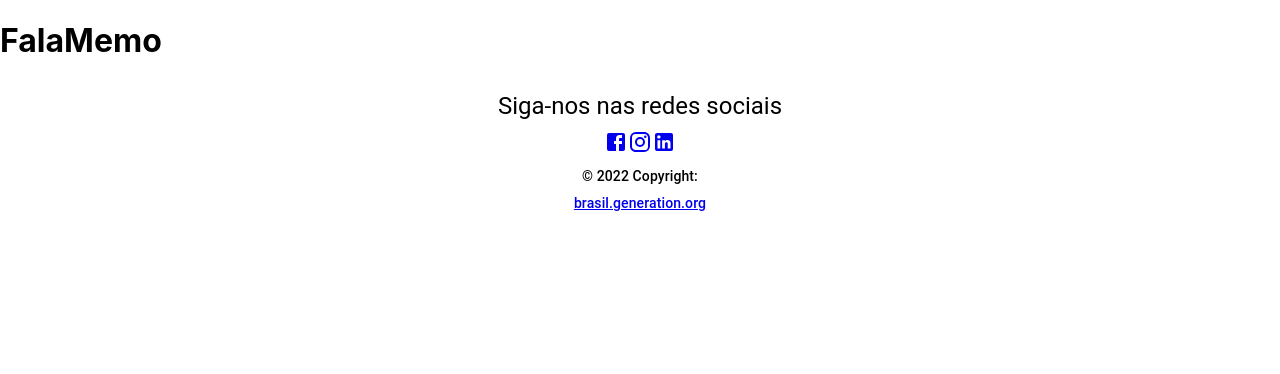
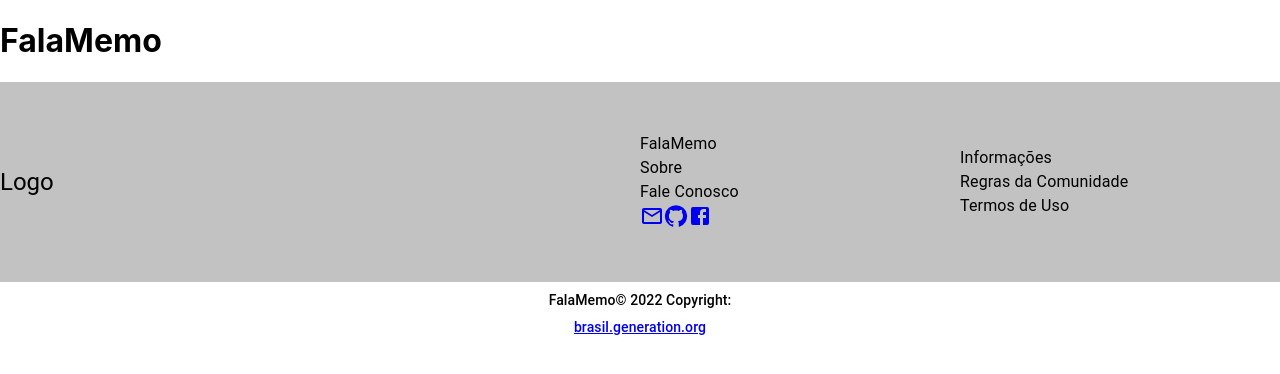
Before and after one commit to FalaMemoGeneration/Projeto-FalaMemo-React, a React (Create React App) app: page /cadastro in a window 1280 px wide. Shown: the top 374 px of the page. Built offline with nearby package versions, Linux system fonts and the light colour scheme.

Commit message:
Update Footer

```diff
--- a/src/components/static/Footer.css
+++ b/src/components/static/Footer.css
@@ -0,0 +1,5 @@
+.footer-container{
+    background-color: #c3c2c2 !important;
+    width: 100%;
+    height: 200px;
+}
--- a/src/components/static/Footer.tsx
+++ b/src/components/static/Footer.tsx
@@ -1,34 +1,59 @@
 import React from 'react'
 import './Footer.css'
 import { Grid, Box, Typography } from '@mui/material'
+import EmailIcon from '@mui/icons-material/EmailOutlined'
+import GitHubIcon from '@mui/icons-material/GitHub'
 import FacebookIcon from '@mui/icons-material/Facebook'
-import InstagramIcon from '@mui/icons-material/Instagram'
-import LinkedInIcon from '@mui/icons-material/LinkedIn'
 
 function Footer() {
     return (
         <>
-            <Grid container direction="row" justifyContent="center" alignItems="center">
-                <Grid alignItems="center" item xs={12}>
+            <Grid container direction="row" justifyContent="center" alignItems="center" className='footer-container'>
+                <Grid alignItems="center" item xs={6}>
                     <Box>
-                        <Box paddingTop={1} display="flex" alignItems="center" justifyContent="center">
-                            <Typography variant="h5" align="center" gutterBottom>Siga-nos nas redes sociais </Typography>
+                        <Typography variant="h5">Logo</Typography>
+                    </Box>
+                </Grid>
+                <Grid alignItems="center" item xs={3}>
+                    <Box>
+                        <Typography>FalaMemo</Typography>
+                    </Box>
+                    <Box>
+                        <Typography>Sobre </Typography>
+                    </Box>
+                    <Box>
+                        <Box>
+                            <Typography>Fale Conosco </Typography>
                         </Box>
-                        <Box display="flex" alignItems="center" justifyContent="center">
-                            <a href="https://www.facebook.com/generationbrasil" target="_blank">
+                        <Box>
+                            <a href="mailto:falamemogeneration@gmail.com" target="_blank">
+                                <EmailIcon />
+                            </a>
+                            <a href="https://github.com/FalaMemoGeneration" target="_blank">
+                                <GitHubIcon />
+                            </a>
+                            <a href="https://www.facebook.com" target="_blank">
                                 <FacebookIcon />
-                            </a>
-                            <a href="https://www.instagram.com/generationbrasil/" target="_blank">
-                                <InstagramIcon />
-                            </a>
-                            <a href="https://www.linkedin.com/school/generationbrasil/" target="_blank">
-                                <LinkedInIcon />
                             </a>
                         </Box>
                     </Box>
-                    <Box>
+                </Grid>
+                <Grid alignItems="center" item xs={3}>
+                    <Box display="flex">
+                        <Typography className='footerTitle'>Informações</Typography>
+                    </Box>
+                    <Box display="flex">
+                        <Typography>Regras da Comunidade</Typography>
+                    </Box>
+                    <Box display="flex">
+                        <Typography>Termos de Uso</Typography>
+                    </Box>
+                </Grid>
+            </Grid>
+            <Grid>
+            <Box>
                         <Box paddingTop={1}>
-                            <Typography variant="subtitle2" align="center" gutterBottom >© 2022 Copyright:</Typography>
+                            <Typography variant="subtitle2" align="center" gutterBottom >FalaMemo© 2022 Copyright:</Typography>
                         </Box>
                         <Box>
                             <a target="_blank" href="https://brasil.generation.org/">
@@ -36,7 +61,6 @@ function Footer() {
                             </a>
                         </Box>
                     </Box>
-                </Grid>
             </Grid>
         </>
     )
```
